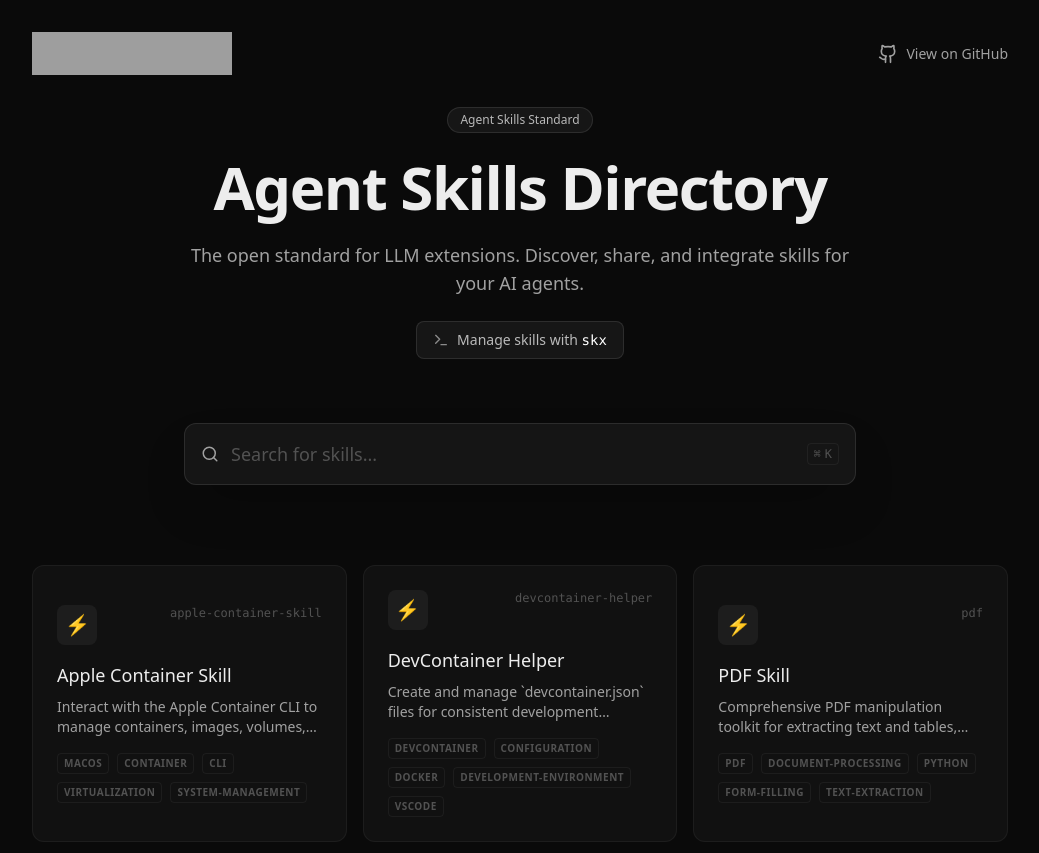
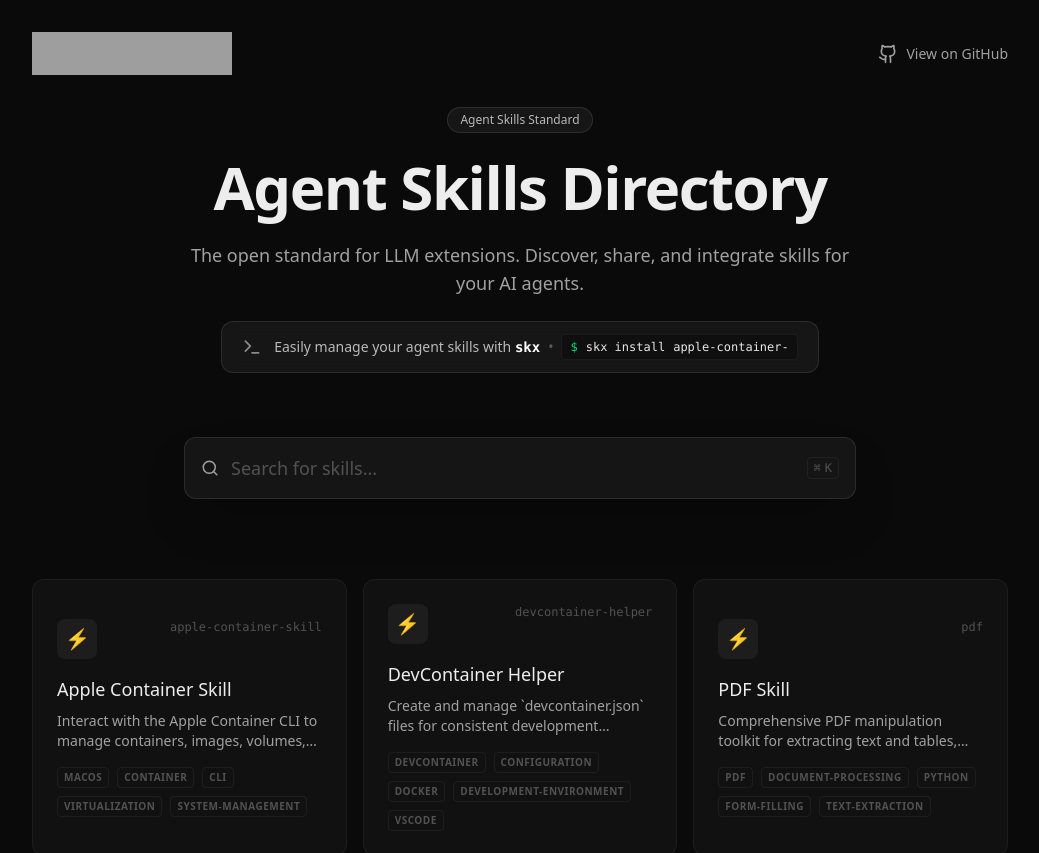
Before and after one commit to gabeosx/agentskillsdir, a React (Vite) app: page / in a window 1280 px wide. Shown: the top 853 px of the page, without its empty margins (120-1159 px from the left). Built offline with nearby package versions, Linux system fonts and the light colour scheme; grey boxes are pictures that could not be loaded.

Commit message:
feat(ui): Enhance skx promotion with typing effect and updated copy

```diff
--- a/src/App.tsx
+++ b/src/App.tsx
@@ -5,6 +5,51 @@
 import type { Skill } from './schemas/skill';
 import { filterSkills } from './utils/search';
 import { fetchGitHubStars } from './utils/github';
+
+function TypingEffect({ words }: { words: string[] }) {
+  const [index, setIndex] = useState(0);
+  const [subIndex, setSubIndex] = useState(0);
+  const [reverse, setReverse] = useState(false);
+  const [blink, setBlink] = useState(true);
+
+  // Blinking cursor
+  useEffect(() => {
+    const timeout2 = setTimeout(() => {
+      setBlink((prev) => !prev);
+    }, 500);
+    return () => clearTimeout(timeout2);
+  }, [blink]);
+
+  useEffect(() => {
+    if (index >= words.length) {
+      setIndex(0);
+      return;
+    }
+
+    if (subIndex === words[index].length + 1 && !reverse) {
+      setReverse(true);
+      return;
+    }
+
+    if (subIndex === 0 && reverse) {
+      setReverse(false);
+      setIndex((prev) => (prev + 1) % words.length);
+      return;
+    }
+
+    const timeout = setTimeout(() => {
+      setSubIndex((prev) => prev + (reverse ? -1 : 1));
+    }, Math.max(reverse ? 75 : subIndex === words[index].length ? 1000 : 150, Math.random() * 350));
+
+    return () => clearTimeout(timeout);
+  }, [subIndex, index, reverse, words]);
+
+  return (
+    <span className="font-mono text-white/90">
+      {`${words[index].substring(0, subIndex)}${blink ? "|" : " "}`}
+    </span>
+  );
+}
 
 function SkillDirectory() {
   const [allSkills, setAllSkills] = useState<Skill[]>([]);
@@ -15,6 +60,12 @@
 
   const navigate = useNavigate();
   const { packageName } = useParams();
+
+  const examplePackages = useMemo(() => {
+    // Get up to 5 random package names from skills, or defaults if empty
+    if (allSkills.length === 0) return ['weather-assistant', 'conductor-agent', 'research-rabbit'];
+    return allSkills.slice(0, 5).map(s => s.packageName);
+  }, [allSkills]);
 
   useEffect(() => {
     async function loadSkills() {
@@ -117,10 +168,18 @@
             href="https://github.com/gabeosx/skx"
             target="_blank"
             rel="noopener noreferrer"
-            className="inline-flex items-center space-x-2 px-4 py-2 rounded-lg bg-white/5 border border-white/10 text-sm font-medium text-white/70 hover:bg-white/10 hover:border-white/20 transition-all group"
+            className="inline-flex items-center space-x-3 px-5 py-3 rounded-xl bg-white/5 border border-white/10 text-sm font-medium text-white/70 hover:bg-white/10 hover:border-white/20 transition-all group backdrop-blur-sm"
           >
-            <Terminal className="w-4 h-4 text-white/50 group-hover:text-white transition-colors" />
-            <span>Manage skills with <span className="text-white font-mono">skx</span></span>
+            <Terminal className="w-5 h-5 text-white/50 group-hover:text-white transition-colors" />
+            <div className="flex flex-col items-start sm:flex-row sm:items-center sm:space-x-2">
+              <span>Easily manage your agent skills with <span className="text-white font-mono font-bold">skx</span></span>
+              <span className="hidden sm:inline text-white/30">•</span>
+              <div className="flex items-center space-x-2 px-2 py-1 bg-black/30 rounded border border-white/5 text-xs">
+                 <span className="text-green-400 font-mono">$</span>
+                 <span className="font-mono text-white/90">skx install </span>
+                 <TypingEffect words={examplePackages} />
+              </div>
+            </div>
           </a>
         </div>
 
```
Also changed, not shown: 1 other file (tests, documents, lock files or other folders).
